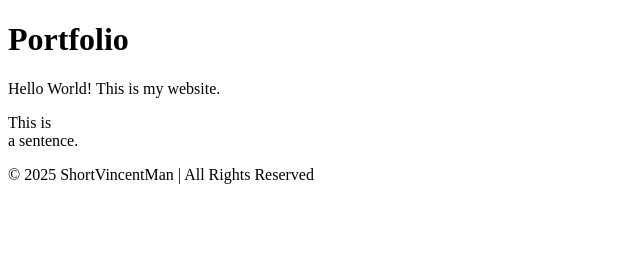
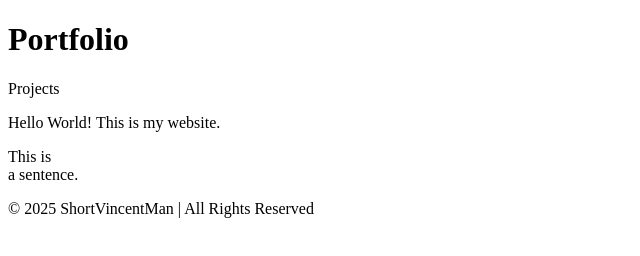
Before and after one commit to ShortVincentMan/ShortVincentMan.github.io, a plain HTML site: page portfolio.html in a window 1280 px wide. Shown: the whole page, without its empty margins (0-640 px from the left). Drawn offline with Linux system fonts and the light colour scheme.

Commit message:
feat: Added Projects subcategory into portfolio

```diff
--- a/portfolio.html
+++ b/portfolio.html
@@ -9,6 +9,7 @@
         </nav>
         <main>
             <h1 class="page-title">Portfolio</h1>
+            <div class="project">Projects</div>
            <p>Hello World! This is my website.</p>
             <p>This is <br> a sentence. </p>
         </main>
```
